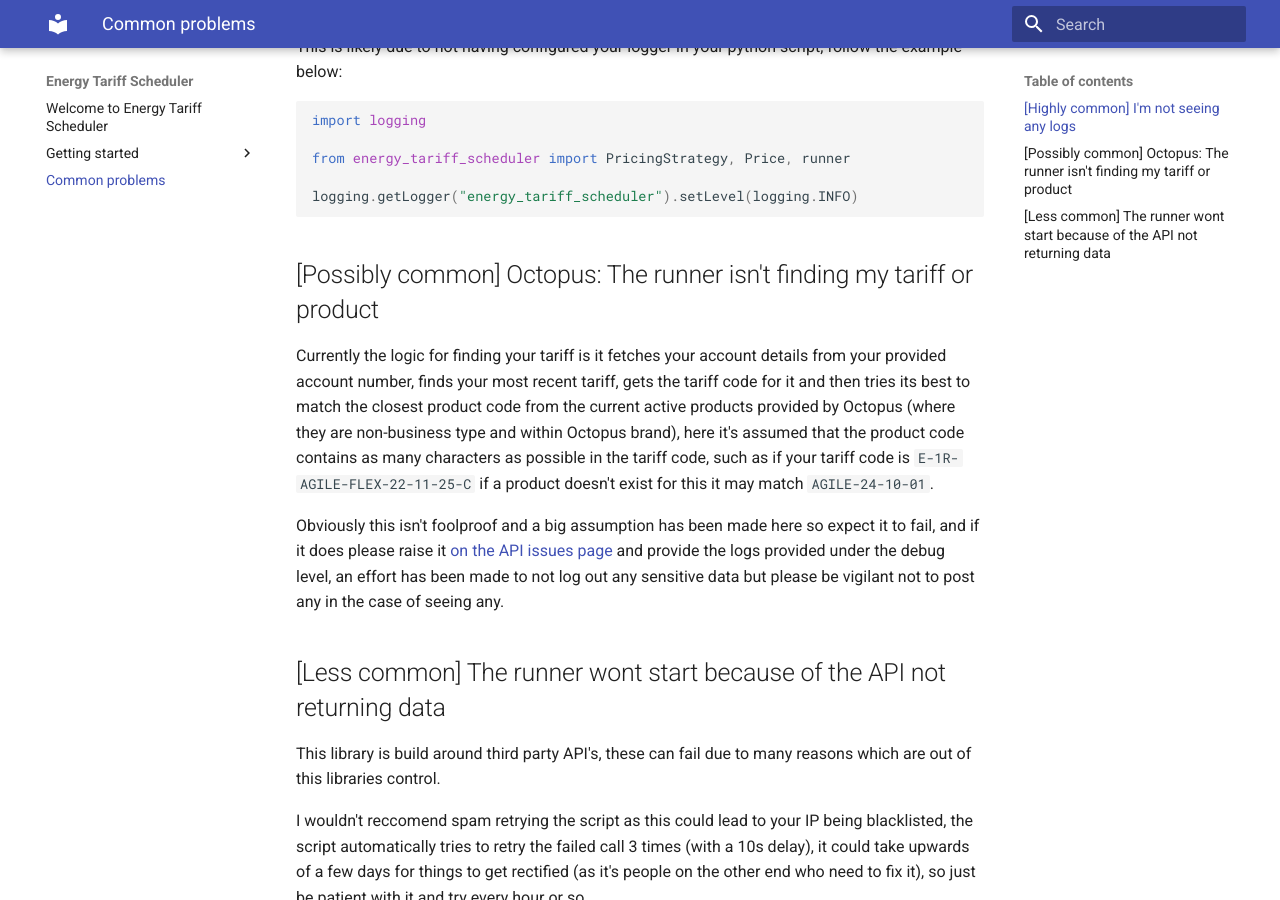
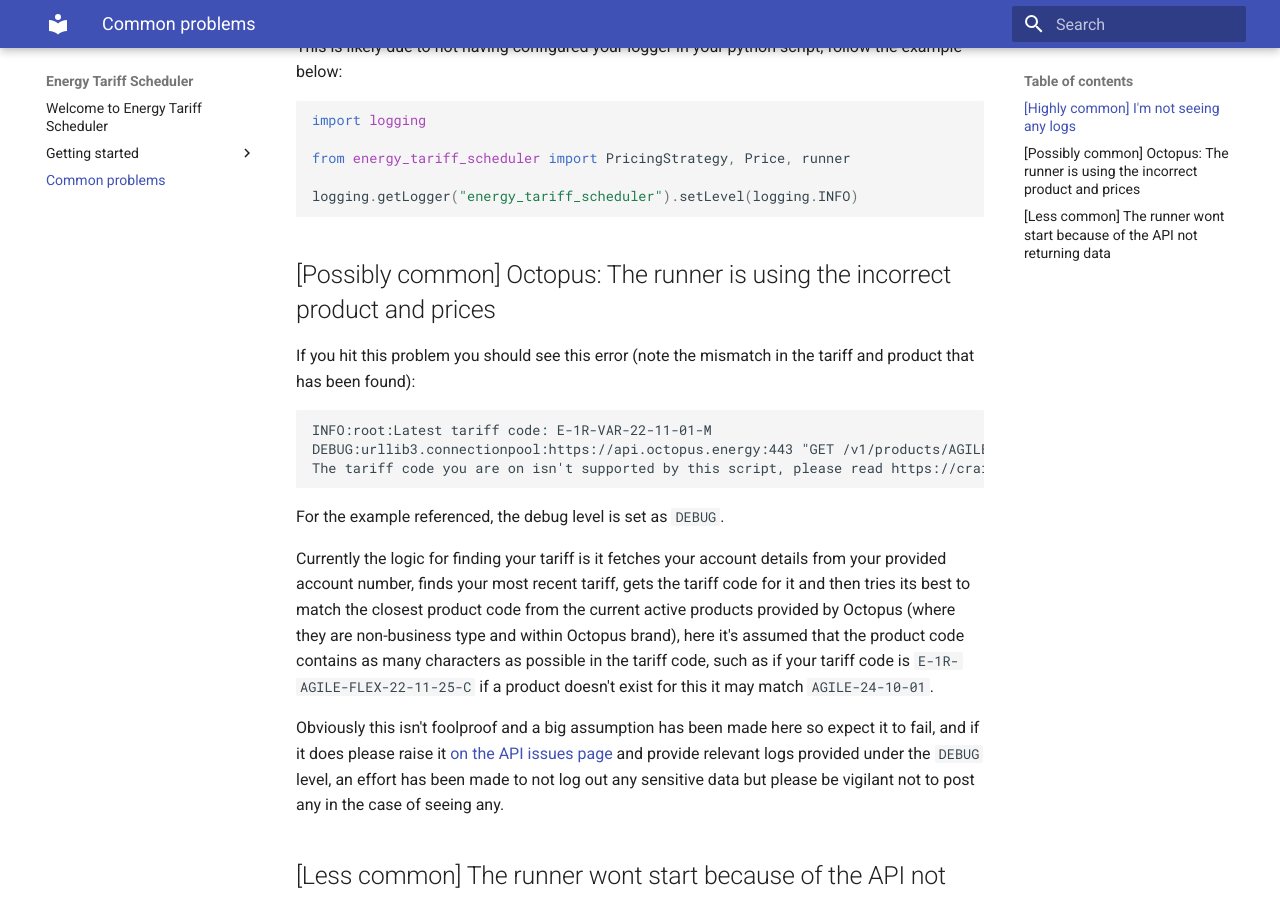
Before and after one commit to craigwh10/energy-tariff-scheduler, an MkDocs documentation site: the page built from docs/common-problems.md, in a window 1280 px wide and 900 px high, scrolled down 197 px. Built offline with MkDocs 1.6.1 and Material for MkDocs 9.7.7, drawn with Linux system fonts in a browser that asks for light colours.

Commit message:
added mismatch tariff product combo error handling

````diff
--- a/_test_script.py
+++ b/_test_script.py
@@ -5,10 +5,10 @@
 from dotenv import load_dotenv
 import os
 
+load_dotenv()
+
 OCTO_ACC_NO = os.getenv('OCTO_ACC_NO')
 OCTO_API_KEY = os.getenv('OCTO_API_KEY')
-
-load_dotenv()
 
 logging.getLogger().setLevel(logging.DEBUG)
 
--- a/docs/common-problems.md
+++ b/docs/common-problems.md
@@ -12,11 +12,21 @@
 logging.getLogger("energy_tariff_scheduler").setLevel(logging.INFO)
 ```
 
-## [Possibly common] Octopus: The runner isn't finding my tariff or product
+## [Possibly common] Octopus: The runner is using the incorrect product and prices
+
+If you hit this problem you should see this error (note the mismatch in the tariff and product that has been found):
+
+```log
+INFO:root:Latest tariff code: E-1R-VAR-22-11-01-M
+DEBUG:urllib3.connectionpool:https://api.octopus.energy:443 "GET /v1/products/AGILE-24-10-01/electricity-tariffs/E-1R-VAR-22-11-01-M/standard-unit-rates/?period_from=2025-01-03T00:00:00&period_to=2025-01-03T23:00:00 HTTP/1.1" 404 58
+The tariff code you are on isn't supported by this script, please read https://craigwh10.github.io/energy-tariff-scheduler/common-problems/#possibly-common-octopus-the-runner-isnt-finding-my-tariff-or-product
+```
+
+For the example referenced, the debug level is set as `DEBUG`.
 
 Currently the logic for finding your tariff is it fetches your account details from your provided account number, finds your most recent tariff, gets the tariff code for it and then tries its best to match the closest product code from the current active products provided by Octopus (where they are non-business type and within Octopus brand), here it's assumed that the product code contains as many characters as possible in the tariff code, such as if your tariff code is `E-1R-AGILE-FLEX-22-11-25-C` if a product doesn't exist for this it may match `AGILE-24-10-01`.
 
-Obviously this isn't foolproof and a big assumption has been made here so expect it to fail, and if it does please raise it <a href="https://github.com/craigwh10/energy-tariff-scheduler/discussions/new?category=api-issues" target="_blank">on the API issues page</a> and provide the logs provided under the debug level, an effort has been made to not log out any sensitive data but please be vigilant not to post any in the case of seeing any.
+Obviously this isn't foolproof and a big assumption has been made here so expect it to fail, and if it does please raise it <a href="https://github.com/craigwh10/energy-tariff-scheduler/discussions/new?category=api-issues" target="_blank">on the API issues page</a> and provide relevant logs provided under the `DEBUG` level, an effort has been made to not log out any sensitive data but please be vigilant not to post any in the case of seeing any.
 
 ## [Less common] The runner wont start because of the API not returning data
 
--- a/setup.py
+++ b/setup.py
@@ -13,7 +13,7 @@
     author='Craig White',
     author_email='dev.craigw@gmail.com',
     description='Schedule actions based on energy tariffs',
-    packages=find_packages(exclude=["__tests__"], include=["energy_tariff_scheduler"]),
+    packages=find_packages(exclude=["__tests__", ".env"], include=["energy_tariff_scheduler"]),
     install_requires=[
         "pydantic==2.10.4",
         "requests==2.32.3",
````
Also changed, not shown: docs/getting-started/running-first-schedule.md (+1 -1 lines), notes/dev_notes.md (+1 -0 lines), 2 other files.
